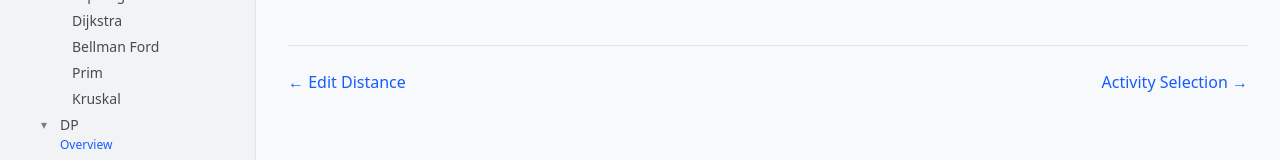
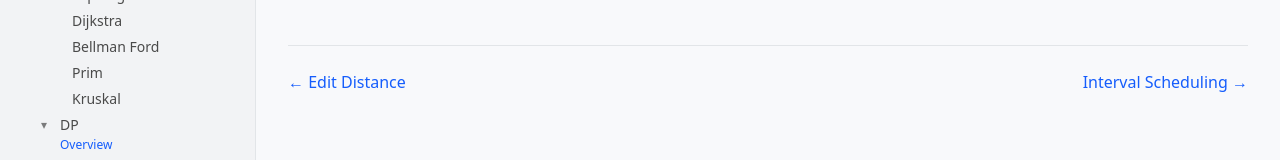
Before and after one commit to Chrainx/CS-Handbook, a Next.js app: page /algorithms/greedy in a window 1280 px wide. Shown: the part 555-715 px from the top of the page. Built offline with nearby package versions, Linux system fonts and the light colour scheme.

Commit message:
fix: remove testing constraint to only show algorithms in next prev

```diff
--- a/src/components/nextPrev.tsx
+++ b/src/components/nextPrev.tsx
@@ -10,19 +10,79 @@ export default function NextPrev() {
   const pathname = usePathname()
   const parts = pathname.split('/').filter(Boolean)
 
-  // Routes we support:
-  // /algorithms
-  // /algorithms/:category
-  // /algorithms/:category/:topic
   if (parts.length === 0) return null
 
-  // If you want NextPrev ONLY inside algorithms pages, keep this guard:
-  if (parts[0] !== 'algorithms') return null
+  const section = parts[0] // 'algorithms' | 'data-structures' | others
 
+  // Only show NextPrev in Algorithms + Data Structures
+  if (section !== 'algorithms' && section !== 'data-structures') return null
+
+  // -------------------------
+  // Section: Data Structures
+  // -------------------------
+  if (section === 'data-structures') {
+    const dsTopic = (parts[1] ?? null) as string | null
+    const dsTopics = topicOrder['data-structures'] ?? []
+
+    let prev: NavLink | null = null
+    let next: NavLink | null = null
+
+    const lastAlgoCat = categoryOrder[categoryOrder.length - 1]
+    const lastAlgoTopics = topicOrder[lastAlgoCat] ?? []
+    const lastAlgoTopic =
+      lastAlgoTopics.length > 0
+        ? lastAlgoTopics[lastAlgoTopics.length - 1]
+        : null
+
+    // /data-structures (overview)
+    if (!dsTopic) {
+      // Prev goes back to last algorithms topic (or /algorithms if somehow empty)
+      if (lastAlgoTopic) {
+        prev = {
+          href: `/algorithms/${lastAlgoCat}/${lastAlgoTopic}`,
+          label: format(lastAlgoTopic),
+        }
+      } else {
+        prev = { href: `/algorithms`, label: 'Algorithms Overview' }
+      }
+
+      // Next goes to first DS topic page (if you have DS subpages)
+      if (dsTopics.length > 0) {
+        const first = dsTopics[0]
+        next = { href: `/data-structures/${first}`, label: format(first) }
+      }
+
+      return <NavBar prev={prev} next={next} />
+    }
+
+    // /data-structures/:topic
+    const idx = dsTopics.indexOf(dsTopic)
+    if (idx === -1) return null
+
+    // Prev: previous DS topic OR DS overview
+    if (idx > 0) {
+      const prevTopic = dsTopics[idx - 1]
+      prev = { href: `/data-structures/${prevTopic}`, label: format(prevTopic) }
+    } else {
+      prev = { href: `/data-structures`, label: 'Data Structures Overview' }
+    }
+
+    // Next: next DS topic OR null (end)
+    if (idx < dsTopics.length - 1) {
+      const nextTopic = dsTopics[idx + 1]
+      next = { href: `/data-structures/${nextTopic}`, label: format(nextTopic) }
+    }
+
+    return <NavBar prev={prev} next={next} />
+  }
+
+  // -------------------------
+  // Section: Algorithms (your existing logic, with 1 bridge)
+  // -------------------------
   const category = (parts[1] ?? null) as string | null
   const topic = (parts[2] ?? null) as string | null
 
-  // Special case: /algorithms overview page
+  // /algorithms overview page
   if (!category) {
     const firstCat = categoryOrder[0]
     const next: NavLink = {
@@ -32,7 +92,6 @@ export default function NextPrev() {
     return <NavBar prev={null} next={next} />
   }
 
-  // Unknown category? (e.g. typo in URL)
   if (!isCategory(category)) return null
 
   const catIndex = categoryOrder.indexOf(category)
@@ -41,14 +100,10 @@ export default function NextPrev() {
   let prev: NavLink | null = null
   let next: NavLink | null = null
 
-  // -------------------------
   // Case A: /algorithms/:category (overview)
-  // -------------------------
   if (!topic) {
-    // Prev: previous category's last topic OR previous category overview (choose behavior)
     if (catIndex > 0) {
       const prevCat = categoryOrder[catIndex - 1]
-      // docs-style: go to previous category's last topic if exists, else overview
       const prevTopics = topicOrder[prevCat] ?? []
       if (prevTopics.length > 0) {
         const last = prevTopics[prevTopics.length - 1]
@@ -60,11 +115,9 @@ export default function NextPrev() {
         }
       }
     } else {
-      // first category overview -> previous is /algorithms
       prev = { href: `/algorithms`, label: 'Algorithms Overview' }
     }
 
-    // Next: first topic in this category, else next category overview
     if (topics.length > 0) {
       const first = topics[0]
       next = { href: `/algorithms/${category}/${first}`, label: format(first) }
@@ -79,12 +132,8 @@ export default function NextPrev() {
     return <NavBar prev={prev} next={next} />
   }
 
-  // -------------------------
   // Case B: /algorithms/:category/:topic (topic page)
-  // -------------------------
   const index = topics.indexOf(topic)
-
-  // If topic not found in topicOrder, don't guess. (prevents broken links)
   if (index === -1) return null
 
   // Prev: previous topic OR category overview
@@ -95,14 +144,13 @@ export default function NextPrev() {
       label: format(prevTopic),
     }
   } else {
-    // first topic -> category overview
     prev = {
       href: `/algorithms/${category}`,
       label: `${format(category)} Overview`,
     }
   }
 
-  // Next: next topic OR next category overview
+  // Next: next topic OR next category overview OR bridge to data structures
   if (index < topics.length - 1) {
     const nextTopic = topics[index + 1]
     next = {
@@ -110,13 +158,16 @@ export default function NextPrev() {
       label: format(nextTopic),
     }
   } else {
-    // last topic -> next category overview (or if none, null)
+    // last topic in this category
     if (catIndex < categoryOrder.length - 1) {
       const nextCat = categoryOrder[catIndex + 1]
       next = {
         href: `/algorithms/${nextCat}`,
         label: `${format(nextCat)} Overview`,
       }
+    } else {
+      // ✅ LAST ALGORITHMS TOPIC → go to Data Structures overview
+      next = { href: `/data-structures`, label: `Data Structures Overview` }
     }
   }
 
--- a/src/utils/getNavigation.tsx
+++ b/src/utils/getNavigation.tsx
@@ -24,7 +24,10 @@ function buildTree(dir: string, baseUrl: string): NavItem[] {
 
   const folders = fs
     .readdirSync(dir, { withFileTypes: true })
-    .filter((e) => e.isDirectory())
+    .filter(
+      (e) =>
+        e.isDirectory() && !e.name.startsWith('[') && !e.name.startsWith('(')
+    )
     .map((e) => e.name)
 
   const ordered = applyOrdering(folders, baseUrl)
--- a/src/utils/topicOrder.tsx
+++ b/src/utils/topicOrder.tsx
@@ -1,17 +1,21 @@
-// Order of categories (GLOBAL order)
+// ===============================
+// Algorithms
+// ===============================
+
+// Order of algorithm categories
 export const categoryOrder = [
   'sorting',
   'searching',
   'graph',
   'dynamic-programming',
   'greedy',
-  'math',
 ]
 
 export type Category = (typeof categoryOrder)[number]
 
-// Order of topics inside each category
+// Order of topics inside each algorithm category
 export const topicOrder: Record<string, string[]> = {
+  // ---- Sorting ----
   sorting: [
     'insertion-sort',
     'selection-sort',
@@ -20,8 +24,10 @@ export const topicOrder: Record<string, string[]> = {
     'heap-sort',
   ],
 
+  // ---- Searching ----
   searching: ['binary-search'],
 
+  // ---- Graph Algorithms ----
   graph: [
     'bfs',
     'dfs',
@@ -32,6 +38,7 @@ export const topicOrder: Record<string, string[]> = {
     'kruskal',
   ],
 
+  // ---- Dynamic Programming ----
   'dynamic-programming': [
     'knapsack-0-1',
     'coin-change',
@@ -40,20 +47,20 @@ export const topicOrder: Record<string, string[]> = {
     'edit-distance',
   ],
 
-  greedy: [
-    'activity-selection',
-    'fractional-knapsack',
-    'job-sequencing',
-    'huffman-coding',
-    'interval-scheduling',
-  ],
+  // ---- Greedy ----
+  greedy: ['interval-scheduling', 'fractional-knapsack', 'huffman-coding'],
 
-  math: [
-    'gcd',
-    'lcm',
-    'sieve-of-eratosthenes',
-    'modular-exponentiation',
-    'modular-inverse',
-    'prime-factorization',
+  // ===============================
+  // Data Structures
+  // ===============================
+  'data-structures': [
+    'arrays',
+    'linked-lists',
+    'stack',
+    'queue',
+    'hash-table',
+    'heap',
+    'tree',
+    'graph',
   ],
 }
```
